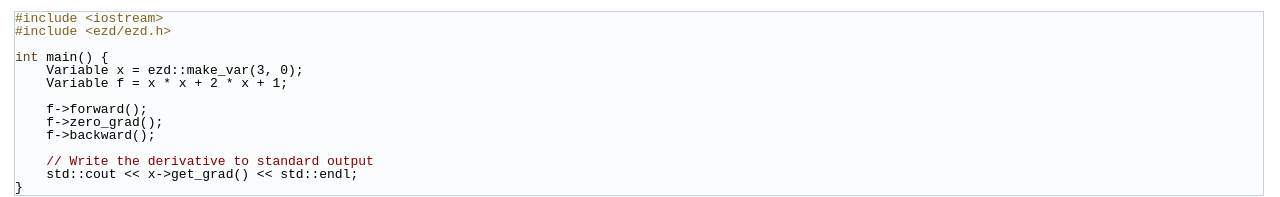
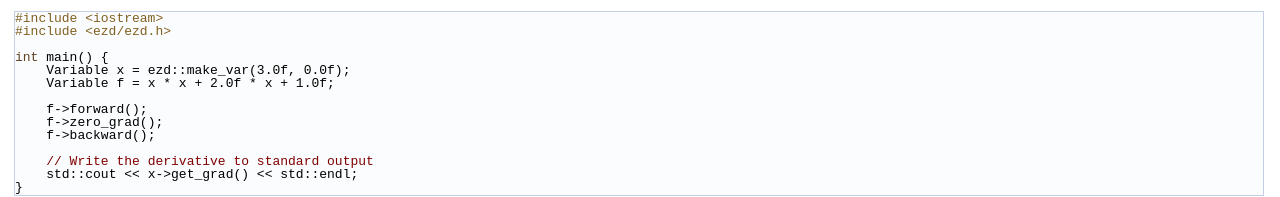
Before and after one commit to mattrrubino/ezdiff, a plain HTML site: page index.html in a window 1280 px wide. Shown: the part 575-772 px from the top of the page. Drawn offline with Linux system fonts and the light colour scheme.

Commit message:
Deploying to gh-pages from @ mattrrubino/ezdiff@f9d15d335052190c277aee7678e09f53c840ae24 🚀

```diff
--- a/index.html
+++ b/index.html
@@ -84,8 +84,8 @@ Usage</h1>
 <div class="line"><span class="preprocessor">#include &lt;ezd/ezd.h&gt;</span></div>
 <div class="line"> </div>
 <div class="line"><span class="keywordtype">int</span> main() {</div>
-<div class="line">    Variable x = ezd::make_var(3, 0);</div>
-<div class="line">    Variable f = x * x + 2 * x + 1;</div>
+<div class="line">    Variable x = ezd::make_var(3.0f, 0.0f);</div>
+<div class="line">    Variable f = x * x + 2.0f * x + 1.0f;</div>
 <div class="line"> </div>
 <div class="line">    f-&gt;forward();</div>
 <div class="line">    f-&gt;zero_grad();</div>
```
